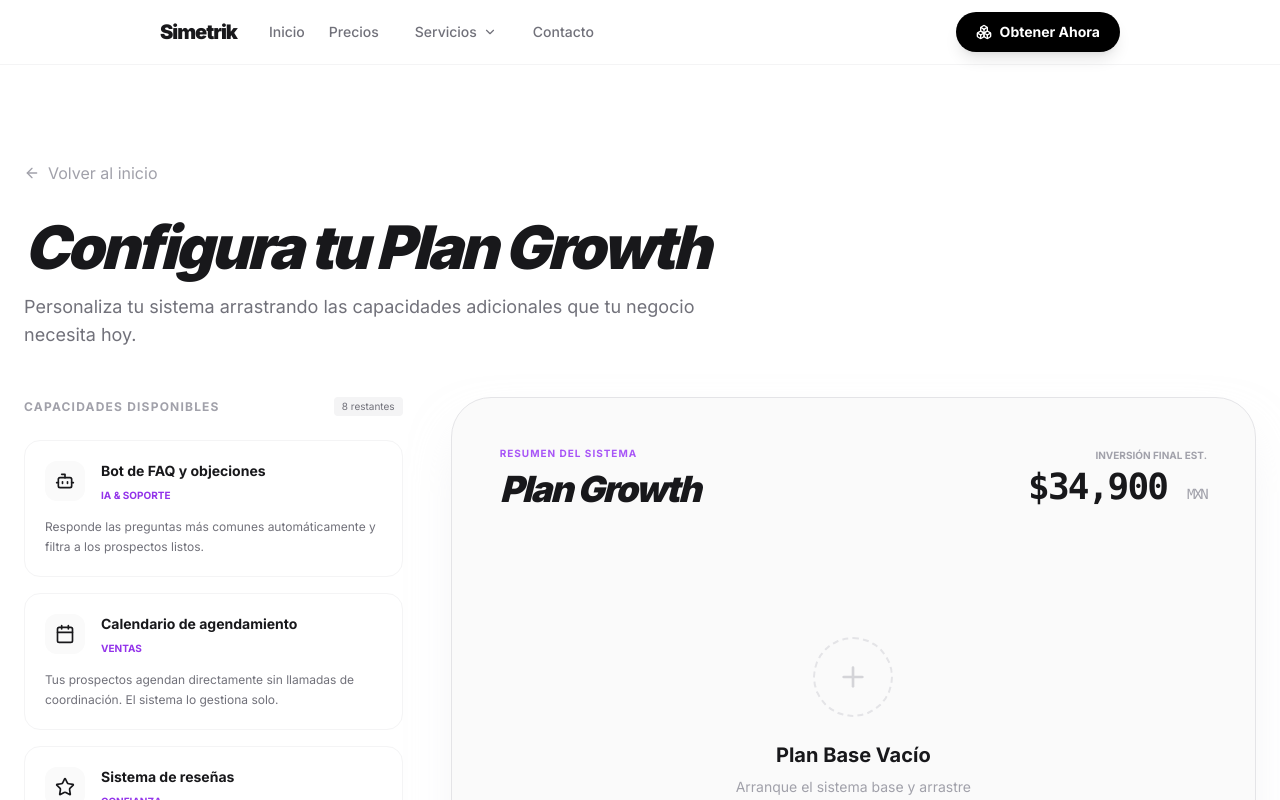
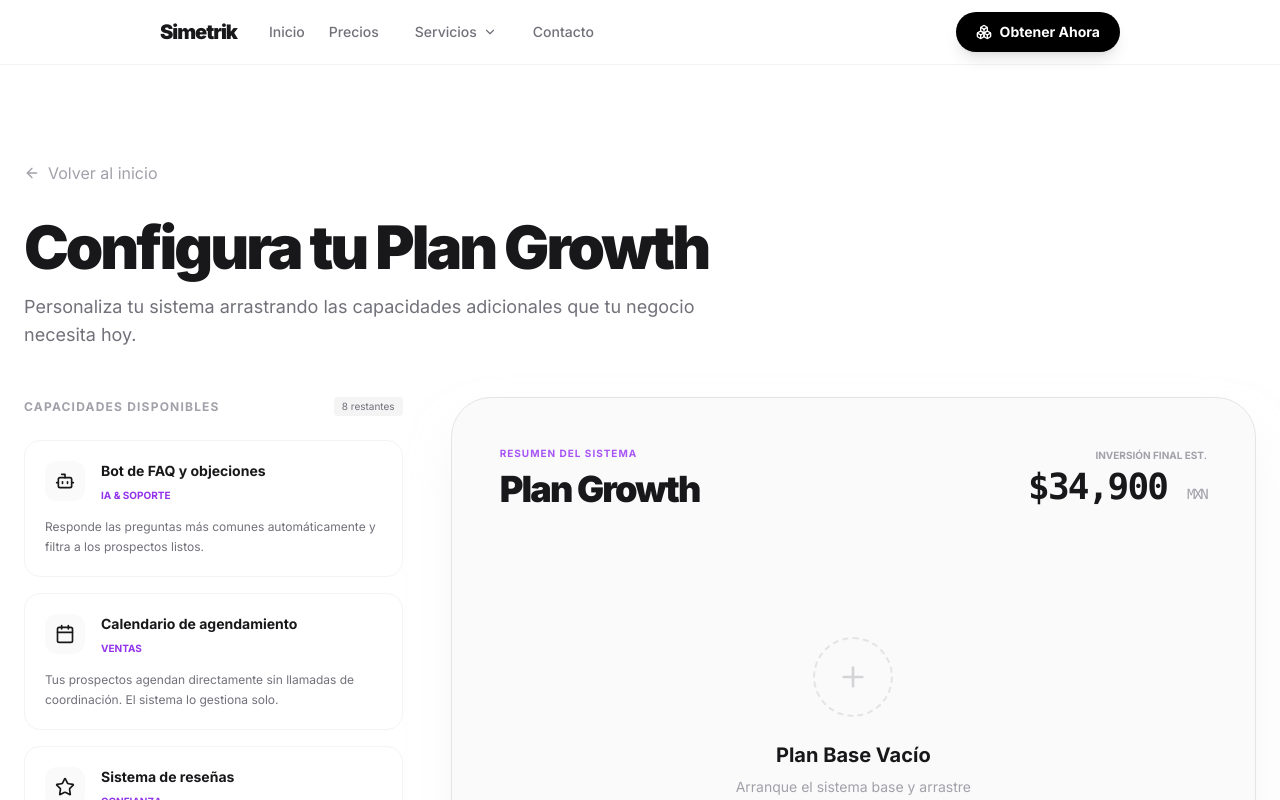
Before and after one commit to mendo369/vue-skeleton, a Vue app: page /configurar/growth in a window 1280 px wide. Shown: the top 800 px of the page. Built offline with nearby package versions, Linux system fonts and the light colour scheme; a web font is replaced by a local one.

Commit message:
style(Font): remove italic font

```diff
--- a/src/views/ConfiguratorView.vue
+++ b/src/views/ConfiguratorView.vue
@@ -145,7 +145,7 @@ onMounted(() => {
         </router-link>
 
         <h1
-          class="text-4xl md:text-6xl font-black italic tracking-tighter text-zinc-900 mb-4"
+          class="text-4xl md:text-6xl font-black tracking-tighter text-zinc-900 mb-4"
         >
           Configura tu Plan {{ basePlan.name }}
         </h1>
@@ -250,7 +250,7 @@ onMounted(() => {
                     class="text-[10px] font-bold uppercase tracking-widest text-purple-500 mb-2 block"
                     >Resumen del Sistema</span
                   >
-                  <h2 class="text-4xl font-black italic tracking-tighter">
+                  <h2 class="text-4xl font-black tracking-tighter">
                     Plan {{ basePlan.name }}
                   </h2>
                 </div>
```
